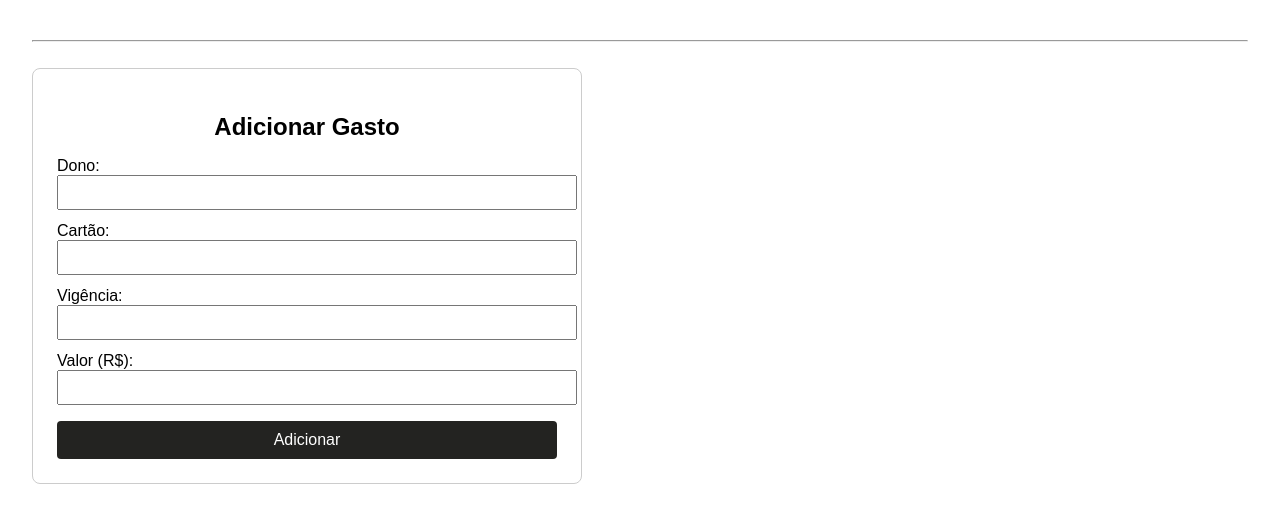
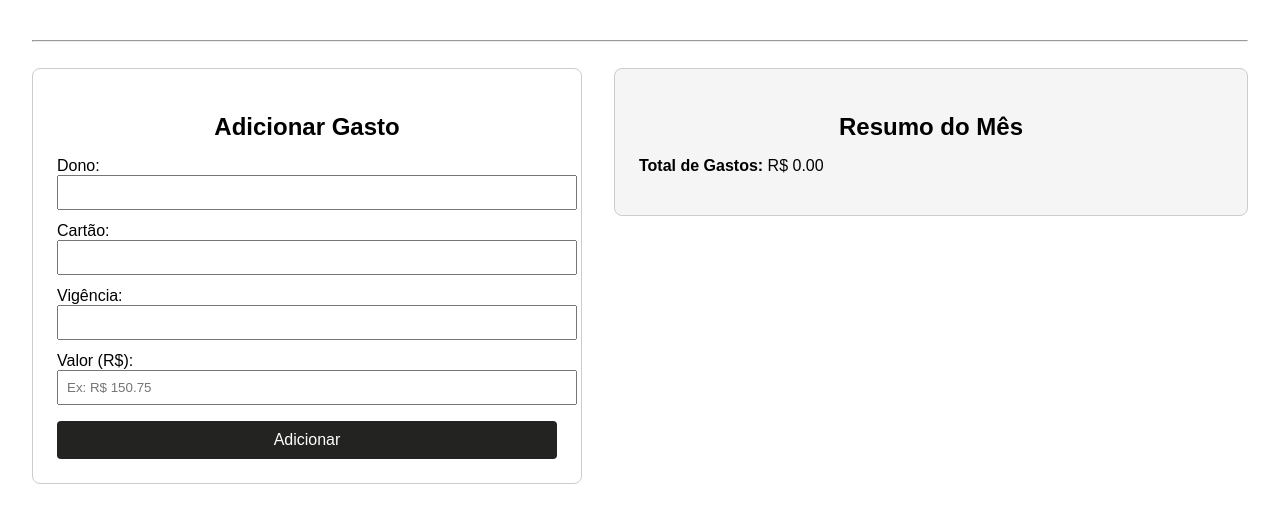
Before and after one commit to cantaruttim/calculadora_pessoal, a FastAPI app: page /gastos in a window 1280 px wide. Shown: the part 50-566 px from the top of the page. Run offline with FastAPI, Linux system fonts and the light colour scheme.

Commit message:
adicionado ovalor do gastos na rota /gastos

```diff
--- a/main.py
+++ b/main.py
@@ -19,9 +19,11 @@ async def home(request: Request):
 @app.get("/gastos", response_class=HTMLResponse)
 async def mostrar_gastos(request: Request):
     lista_gastos = ler_gastos_csv()
+    total = sum(g.valor for g in lista_gastos)
     return templates.TemplateResponse("gastos.html", {
         "request": request,
-        "gastos": lista_gastos
+        "gastos": lista_gastos,
+        "total": total
     })
 
 @app.post("/gastos/adicionar")
--- a/templates/gastos.html
+++ b/templates/gastos.html
@@ -4,8 +4,11 @@
     <hr />
     <br />
 
+    <!-- Container para formulário e resumo lado a lado -->
+    <div style="display: flex; gap: 32px; align-items: flex-start; flex-wrap: wrap;">
+
         <!-- Formulário para adicionar novo gasto -->
-    <form action="/gastos/adicionar" method="post" style="max-width: 500px; margin: 0 0 32px 0; padding: 24px; border: 1px solid #ccc; border-radius: 8px;">
+        <form action="/gastos/adicionar" method="post" style="flex: 1; min-width: 300px; max-width: 500px; padding: 24px; border: 1px solid #ccc; border-radius: 8px;">
             <h2 style="text-align: center; margin-bottom: 16px;">Adicionar Gasto</h2>
             <div style="margin-bottom: 12px;">
                 <label for="dono">Dono:</label>
@@ -21,11 +24,36 @@
             </div>
             <div style="margin-bottom: 16px;">
                 <label for="valor">Valor (R$):</label>
-            <input type="number" step="0.01" id="valor" name="valor" required style="width: 100%; padding: 8px;">
+                <input type="text" id="valor" name="valor" required style="width: 100%; padding: 8px;" placeholder="Ex: R$ 150.75">
             </div>
             <button type="submit" style="width: 100%; padding: 10px; background-color: #232321; color: white; border: none; border-radius: 4px; font-size: 1rem;">Adicionar</button>
         </form>
 
+        <!-- Resumo de gastos -->
+        <div style="flex: 1; min-width: 250px; padding: 24px; border: 1px solid #ccc; border-radius: 8px; background-color: #f5f5f5;">
+            <h2 style="text-align: center; margin-bottom: 16px;">Resumo do Mês</h2>
+                {% set total = 0 %}
+                {% for g in gastos %}
+                    {% set raw_valor = g.valor %}
+                    {% set valor_limpo = raw_valor
+                        | replace("R$", "")
+                        | replace(" ", "")
+                        | replace(".", "")
+                        | replace(",", ".")
+                        | float
+                    %}
+                    {% set total = total + valor_limpo %}
+                {% endfor %}
+
+
+            <p><strong>Total de Gastos:</strong> R$ {{ "%.2f"|format(total) }}</p>
+        </div>
+
+    </div>
+
+    <br /><br />
+
+    <!-- Tabela de gastos -->
     <table border="1" cellpadding="8" cellspacing="0" style="width: 100%; border-collapse: collapse;">
         <thead style="background-color: #232321; color: white;">
             <tr>
@@ -41,7 +69,7 @@
                 <td>{{ g.dono }}</td>
                 <td>{{ g.cartao }}</td>
                 <td>{{ g.vigencia }}</td>
-                <td>{{ g.valor }}</td>
+                <td>{{ g.valor }}</td> {# Ex: "R$ 150,75" já vem formatado #}
             </tr>
             {% endfor %}
         </tbody>
```
Lines whose indentation alone changed are shown as unchanged.
